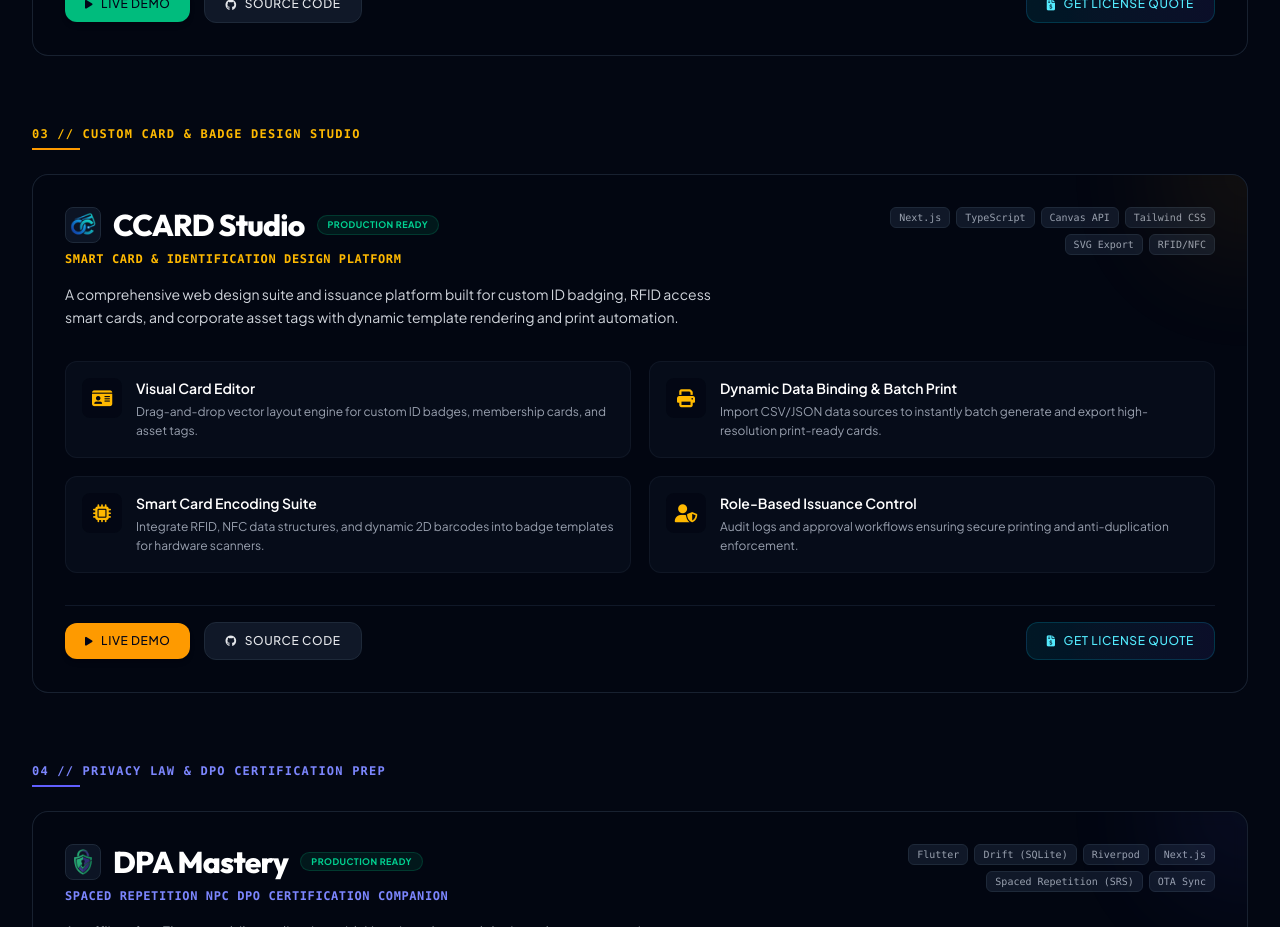
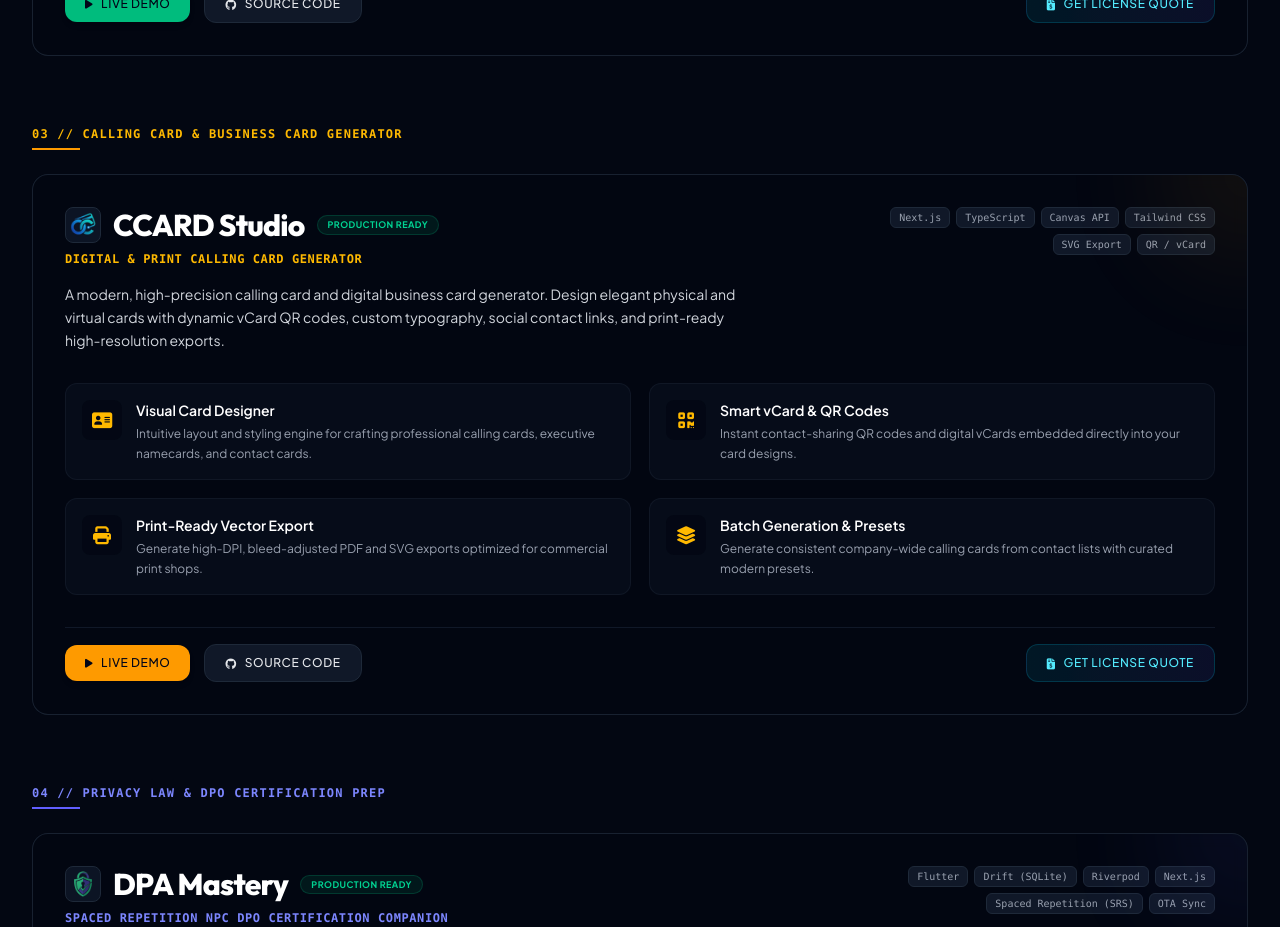
Before and after one commit to tildemark/solutions, a Next.js app: page / in a window 1280 px wide. Shown: the part 2200-3127 px from the top of the page. Built offline with nearby package versions, Linux system fonts and the light colour scheme.

Commit message:
Update CCARD Studio descriptions to calling card and business card generator

```diff
--- a/app/page.tsx
+++ b/app/page.tsx
@@ -295,14 +295,14 @@ export default function Home() {
                       </div>
                       <span className="px-2 py-0.5 text-[8px] font-bold uppercase tracking-wider rounded bg-emerald-500/10 text-emerald-400 border border-emerald-500/20">Production Ready</span>
                     </div>
-                    <p className="text-[10px] text-amber-400 font-semibold font-mono uppercase tracking-wider mb-2">Smart Badge Design Studio</p>
+                    <p className="text-[10px] text-amber-400 font-semibold font-mono uppercase tracking-wider mb-2">Calling Card & Business Card Generator</p>
                     <p className="text-gray-400 text-xs leading-relaxed mb-4">
-                      Drag-and-drop vector card editor with dynamic CSV batch printing and smart RFID tag encoding.
+                      Custom calling card and business card generator with dynamic QR vCards, rich typography, and print-ready vector exports.
                     </p>
                   </div>
                   <div>
                     <div className="flex flex-wrap gap-1 mb-4">
-                      {["Next.js", "Canvas API", "Tailwind", "RFID/NFC"].map((t) => (
+                      {["Next.js", "Canvas API", "Tailwind", "QR / vCard"].map((t) => (
                         <span key={t} className="text-[9px] px-1.5 py-0.5 rounded bg-gray-900 border border-gray-800 text-gray-400 font-mono">{t}</span>
                       ))}
                     </div>
@@ -419,34 +419,34 @@ export default function Home() {
               {/* CCARD Studio Section */}
               <div>
                 <div className="mb-6">
-                  <span className="text-xs font-bold text-amber-400 uppercase tracking-widest font-mono">03 // Custom Card & Badge Design Studio</span>
+                  <span className="text-xs font-bold text-amber-400 uppercase tracking-widest font-mono">03 // Calling Card & Business Card Generator</span>
                   <div className="h-0.5 w-12 bg-amber-500 mt-1"></div>
                 </div>
                 <ProductCard
                   title="CCARD Studio"
-                  subtitle="Smart Card & Identification Design Platform"
-                  description="A comprehensive web design suite and issuance platform built for custom ID badging, RFID access smart cards, and corporate asset tags with dynamic template rendering and print automation."
-                  tags={["Next.js", "TypeScript", "Canvas API", "Tailwind CSS", "SVG Export", "RFID/NFC"]}
+                  subtitle="Digital & Print Calling Card Generator"
+                  description="A modern, high-precision calling card and digital business card generator. Design elegant physical and virtual cards with dynamic vCard QR codes, custom typography, social contact links, and print-ready high-resolution exports."
+                  tags={["Next.js", "TypeScript", "Canvas API", "Tailwind CSS", "SVG Export", "QR / vCard"]}
                   features={[
                     {
-                      title: "Visual Card Editor",
-                      desc: "Drag-and-drop vector layout engine for custom ID badges, membership cards, and asset tags.",
-                      icon: "fas fa-id-card",
+                      title: "Visual Card Designer",
+                      desc: "Intuitive layout and styling engine for crafting professional calling cards, executive namecards, and contact cards.",
+                      icon: "fas fa-address-card",
                     },
                     {
-                      title: "Dynamic Data Binding & Batch Print",
-                      desc: "Import CSV/JSON data sources to instantly batch generate and export high-resolution print-ready cards.",
+                      title: "Smart vCard & QR Codes",
+                      desc: "Instant contact-sharing QR codes and digital vCards embedded directly into your card designs.",
+                      icon: "fas fa-qrcode",
+                    },
+                    {
+                      title: "Print-Ready Vector Export",
+                      desc: "Generate high-DPI, bleed-adjusted PDF and SVG exports optimized for commercial print shops.",
                       icon: "fas fa-print",
                     },
                     {
-                      title: "Smart Card Encoding Suite",
-                      desc: "Integrate RFID, NFC data structures, and dynamic 2D barcodes into badge templates for hardware scanners.",
-                      icon: "fas fa-microchip",
-                    },
-                    {
-                      title: "Role-Based Issuance Control",
-                      desc: "Audit logs and approval workflows ensuring secure printing and anti-duplication enforcement.",
-                      icon: "fas fa-user-shield",
+                      title: "Batch Generation & Presets",
+                      desc: "Generate consistent company-wide calling cards from contact lists with curated modern presets.",
+                      icon: "fas fa-layer-group",
                     },
                   ]}
                   status="released"
--- a/components/PricingModal.tsx
+++ b/components/PricingModal.tsx
@@ -95,7 +95,7 @@ export default function PricingModal({ isOpen, onClose, selectedProduct }: Prici
               >
                 <option value="Trace">T.R.A.C.E. Asset Engine</option>
                 <option value="EquiYield">EquiYield Cooperative Manager</option>
-                <option value="CCARD Studio">CCARD Smart Badge Studio</option>
+                <option value="CCARD Studio">CCARD Calling Card Generator</option>
                 <option value="DPA Mastery">DPA Mastery - DPO Exam Prep</option>
                 <option value="Tanod">Tanod Data Privacy Suite (Waitlist)</option>
                 <option value="Tala">Tala BIR Accounting (Waitlist)</option>
```
Also changed, not shown: 1 other file (tests, documents, lock files or other folders).
